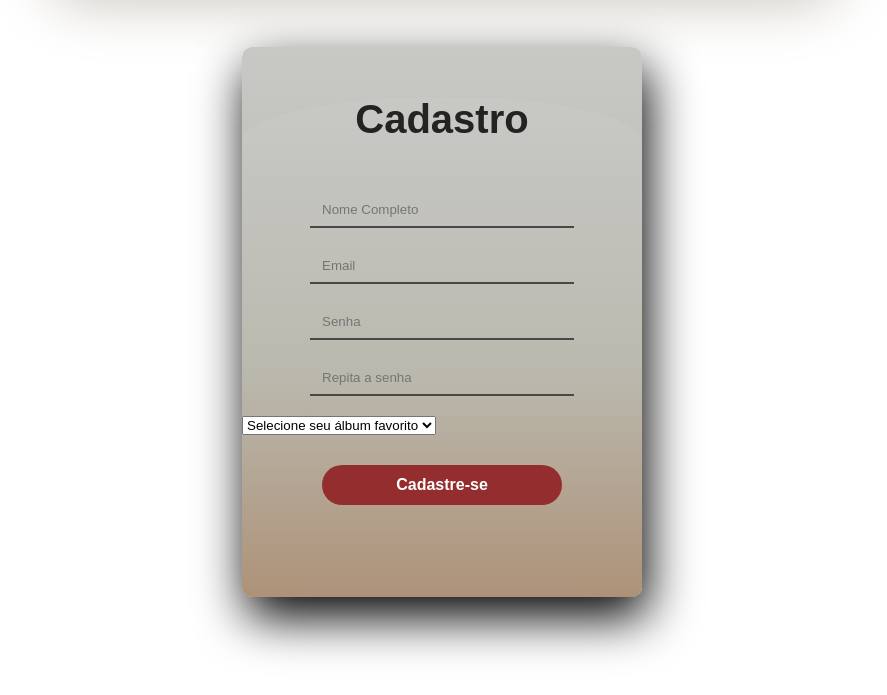
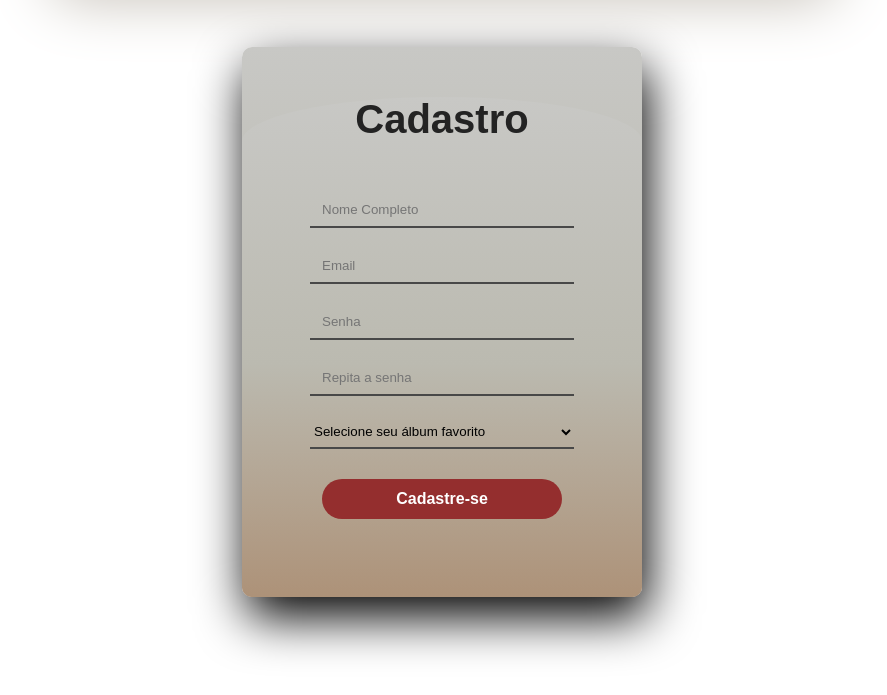
Before and after one commit to fernandofs21/SwiftSpace, a website: page public/cadastro.html in a window 1280 px wide. Shown: the part 83-778 px from the top of the page, without its empty margins (198-1085 px from the left). Drawn offline with Linux system fonts and the light colour scheme; no server answers.

Commit message:
select do cadastro estilizado

```diff
--- a/public/cadastro.html
+++ b/public/cadastro.html
@@ -29,17 +29,17 @@
       </div>
 
       <div class="cadastro">
-        <form>
+        <div>
           <label>Cadastro</label>
           <input type="text" placeholder="Nome Completo" id="nome_input">
           <input type="email" placeholder="Email" id="email_input">
           <input type="password" placeholder="Senha" id="senha_input">
           <input type="password" placeholder="Repita a senha" id="confirmacao_senha_input">
-          <select name="album" id="listaAlbuns">
+          <select name="album" id="listaAlbuns" class="albuns">
             <option value="#" disabled selected>Selecione seu álbum favorito</option>
           </select>
           <button onclick="cadastrar()">Cadastre-se</button>
-        </form>
+        </div>
       </div>
 
       <div id="div_aguardar" class="loading-div">
--- a/public/css/logincadastro.css
+++ b/public/css/logincadastro.css
@@ -222,6 +222,29 @@ button:hover {
 	transition: .8s ease-in-out;
 }
 
+select {
+	width: 66%;
+	height: 33px;
+	/* background: #e0dede; */
+	background: transparent;
+	border: none;
+	border-bottom: 2px solid #484848;
+	outline: 0;
+	justify-content: center;
+	display: flex;
+	margin: 20px auto;
+	color: black;
+}
+
+.select:focus {
+	border-color: rgb(221, 61, 61);
+	transition: border-color 0.2s ease-in;
+}
+
+/* select option {
+    background: rgba(0,0,0,0.3);
+    color:red;
+} */
 
 .datalabel {
 	position: absolute;
```
